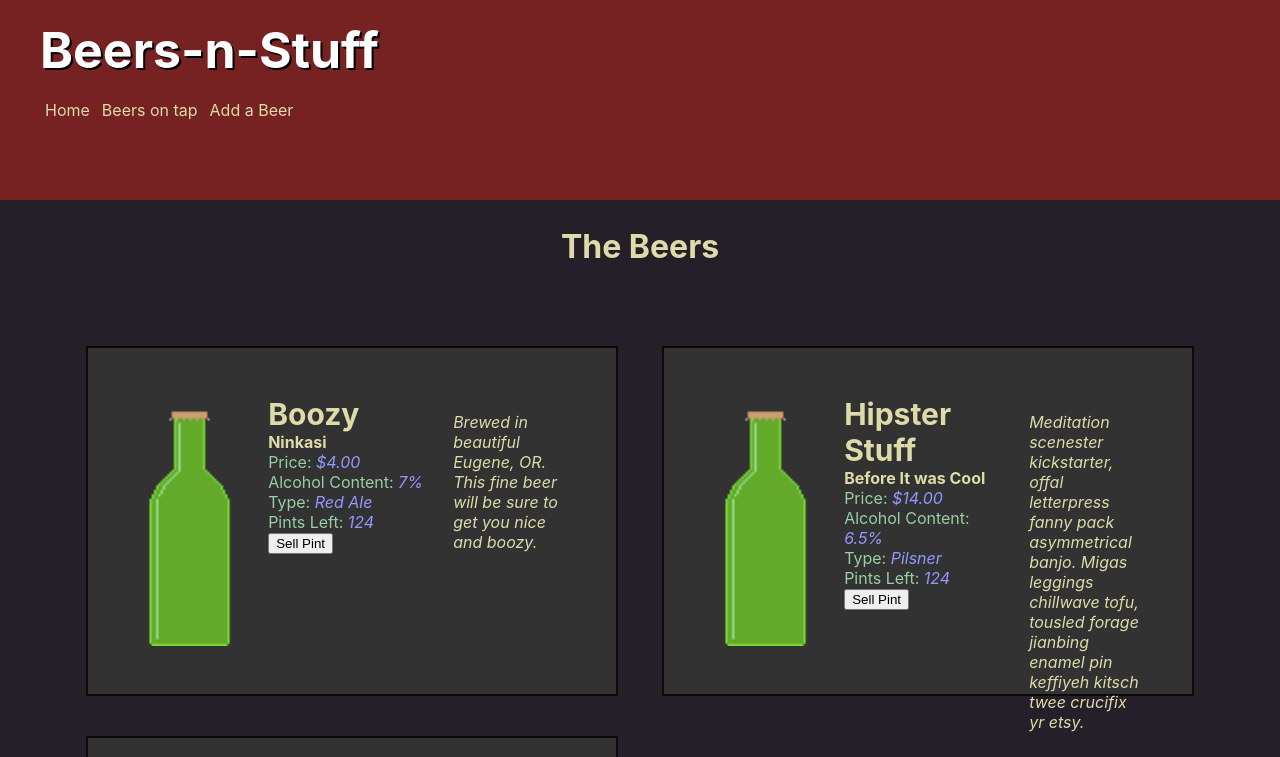
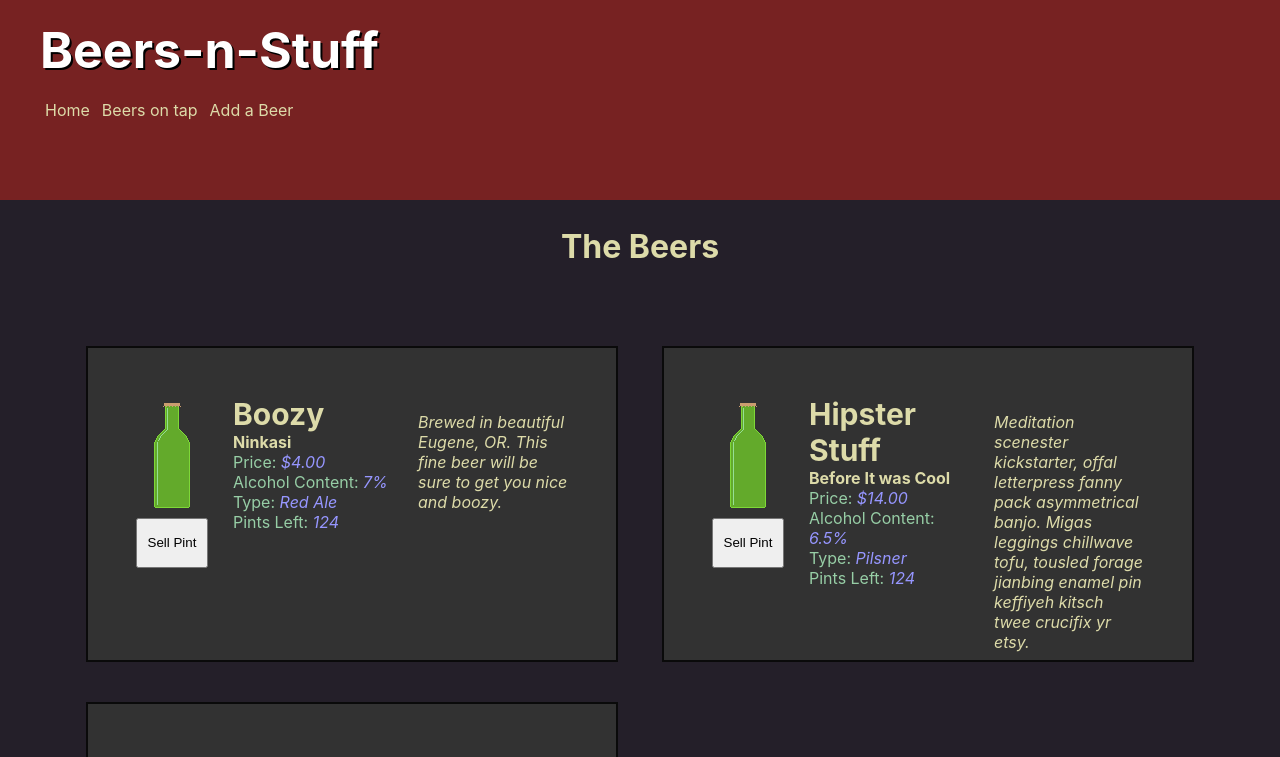
Before and after one commit to unfinishedideas/codereview13-14, a React (Create React App) app: page /#/beers in a window 1280 px wide. Shown: the top 757 px of the page. Built offline with nearby package versions, Linux system fonts and the light colour scheme.

Commit message:
make some minor button styling

```diff
--- a/src/components/Beer.jsx
+++ b/src/components/Beer.jsx
@@ -10,7 +10,7 @@ function Beer(props) {
     display: 'flex',
     width: '75%',
     margin: '20px auto',
-    height: '250px'
+    height: '216px'
   }
   const beerNameStyle = {
     margin: '0',
@@ -29,13 +29,21 @@ function Beer(props) {
     color: 'rgb(150,150,255)',
   }
   const bottleStyle = {
-    paddingRight: '25px',
-    height: '100%',
-    width: 'auto'
+    height: '112px',
+    width: 'auto',
+    display: 'block',
+marginLeft: 'auto',
+marginRight: 'auto',
+marginBottom: '10px'
+  }
+  const leftStyle = {
+    marginRight: '25px',
+    width: '100px'
   }
 
   const sellPintButtonStyle = {
-
+    width: '72px',
+    height: '50px'
   }
 
   function sellPint(){
@@ -44,7 +52,10 @@ function Beer(props) {
 
   return(
     <div style={beerBoxStyle}>
-      <img style={bottleStyle} src={bottle} alt="bottle graphic"/>
+      <div style={leftStyle}>
+        <img style={bottleStyle} src={bottle} alt="bottle graphic"/>
+        <button style={sellPintButtonStyle} onClick={sellPint}>Sell Pint</button>
+      </div>
       <div style={infoBoxStyle}>
         <h3 style={beerNameStyle}>{props.name}</h3>
         <h4>{props.brand}</h4>
@@ -52,7 +63,6 @@ function Beer(props) {
         <p style={littleText}>Alcohol Content: <em style={infoTextStyle}>{props.alcoholContent}</em></p>
         <p style={littleText}>Type: <em style={infoTextStyle}>{props.type}</em></p>
         <p style={littleText}>Pints Left: <em style={infoTextStyle}>{props.pintsLeft}</em></p>
-        <button style={sellPintButtonStyle} onClick={sellPint}>Sell Pint</button>
       </div>
       <p><em>{props.promoText}</em></p>
     </div>
--- a/src/components/BeersContainer.jsx
+++ b/src/components/BeersContainer.jsx
@@ -29,8 +29,8 @@ function BeersContainer(props) {
           type={beer.type}
           promoText={beer.promoText}
           pintsLeft={beer.pintsLeft}
+          onSellPint={props.onSellPint}
           key={index}
-          onSellPint={props.onSellPint}
         />
       )}
       </div>
```
